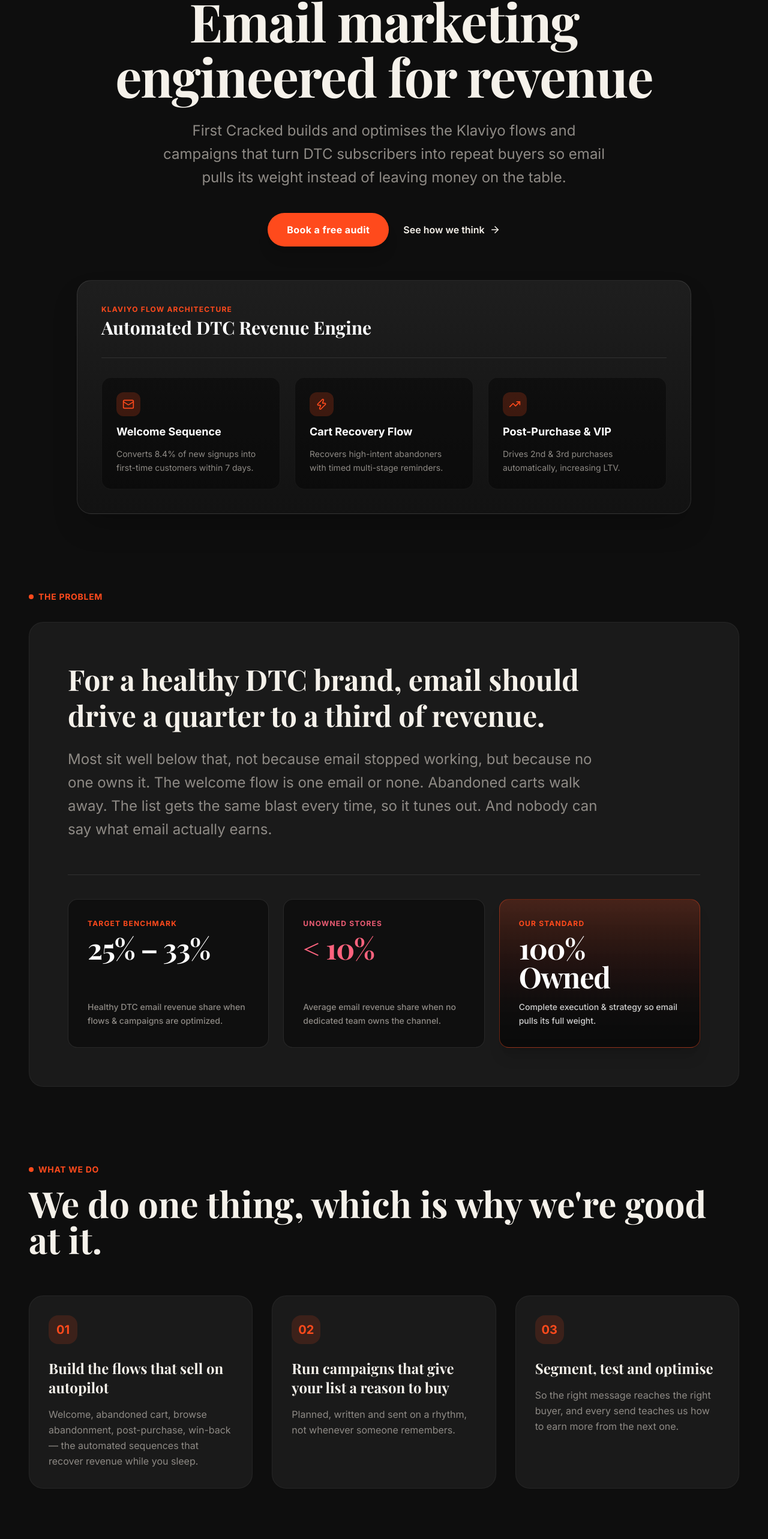
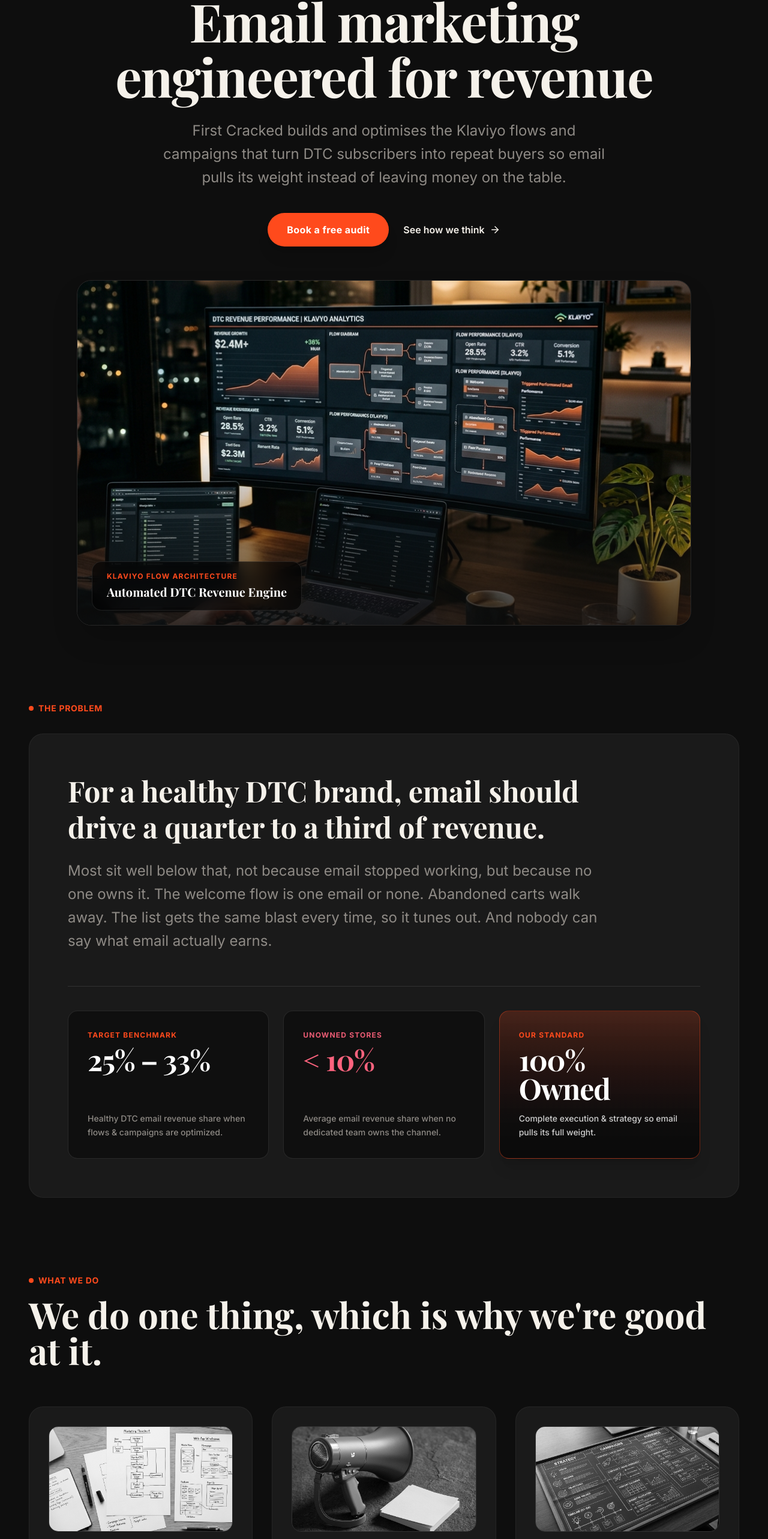
Before and after one commit to thedanielwilliams/firstcracked, a Next.js app: page / in a window 1280 px wide. Shown: the part 219-2785 px from the top of the page at 60% size. Built offline with nearby package versions, Linux system fonts and the light colour scheme; a web font is replaced by a local one.

Commit message:
Update offers pricing tiers to max out at

```diff
--- a/src/app/page.tsx
+++ b/src/app/page.tsx
@@ -1,19 +1,15 @@
 "use client"
 
 import * as React from "react"
+import Image from "next/image"
 import Link from "next/link"
 import { motion, Variants } from "framer-motion"
 import { Button } from "@/components/ui/button"
-import { ArrowRight, CheckCircle2, ChevronDown, Sparkles, Mail, Zap, Target, TrendingUp, ShieldCheck, UserCheck } from "lucide-react"
+import { ArrowRight, ChevronDown, Mail, Zap, TrendingUp } from "lucide-react"
 
 const FADE_UP: Variants = {
   hidden: { opacity: 0, y: 30 },
   visible: { opacity: 1, y: 0, transition: { duration: 0.6, ease: "easeOut" } }
-}
-
-const STAGGER: Variants = {
-  hidden: { opacity: 0 },
-  visible: { opacity: 1, transition: { staggerChildren: 0.12 } }
 }
 
 export default function Home() {
@@ -45,8 +41,8 @@
   const offers = [
     { title: "Free Audit", for: "See where email is losing you money", price: "Free", href: "/contact", highlight: false },
     { title: "Micro-offers", for: "Fix one specific flow, fast", price: "$400", href: "/micro-offers", highlight: false },
-    { title: "Core Flows Sprint (2 mo)", for: "Get your core email system built", price: "$3,000", href: "/services", highlight: true },
-    { title: "Email Revenue Programme (3 mo)", for: "Make email a top revenue channel", price: "$7,500", href: "/services", highlight: false }
+    { title: "Core Flows Sprint (2 mo)", for: "Get your core email system built", price: "$800", href: "/services", highlight: true },
+    { title: "Email Revenue Programme (3 mo)", for: "Make email a top revenue channel", price: "$1,500", href: "/services", highlight: false }
   ]
 
   return (
@@ -68,8 +64,6 @@
             />
           </svg>
         </div>
-
-
 
         <motion.h1
           initial="hidden"
@@ -110,44 +104,25 @@
           </Link>
         </motion.div>
 
-        {/* Hero Visual Mockup Card */}
+        {/* Hero Visual Image Banner */}
         <motion.div
-          initial={{ opacity: 0, y: 40 }}
-          animate={{ opacity: 1, y: 0 }}
+          initial={{ opacity: 0, scale: 0.96 }}
+          animate={{ opacity: 1, scale: 1 }}
           transition={{ delay: 0.4, duration: 0.8 }}
-          className="mt-14 w-full max-w-5xl rounded-3xl bg-gradient-to-b from-[#1E1E1E] to-[#121212] border border-white/10 p-6 md:p-10 shadow-2xl relative overflow-hidden text-left"
+          className="mt-14 w-full max-w-5xl rounded-3xl overflow-hidden relative aspect-[16/9] border border-white/10 shadow-2xl group"
         >
-          <div className="flex flex-col md:flex-row items-start md:items-center justify-between gap-6 pb-8 border-b border-white/10">
-            <div>
-              <div className="text-xs uppercase tracking-widest text-[var(--color-brand-accent)] font-bold mb-1">Klaviyo Flow Architecture</div>
-              <h3 className="text-2xl md:text-3xl font-bold font-heading text-white">Automated DTC Revenue Engine</h3>
-            </div>
-
-          </div>
-
-          <div className="grid grid-cols-1 md:grid-cols-3 gap-6 pt-8">
-            <div className="p-6 bg-black/40 rounded-2xl border border-white/5 space-y-3">
-              <div className="w-10 h-10 rounded-xl bg-[var(--color-brand-accent)]/20 text-[var(--color-brand-accent)] flex items-center justify-center">
-                <Mail size={20} />
-              </div>
-              <h4 className="font-bold text-white text-lg">Welcome Sequence</h4>
-              <p className="text-sm text-[var(--color-brand-gray-dark)] leading-relaxed">Converts 8.4% of new signups into first-time customers within 7 days.</p>
-            </div>
-
-            <div className="p-6 bg-black/40 rounded-2xl border border-white/5 space-y-3">
-              <div className="w-10 h-10 rounded-xl bg-[var(--color-brand-accent)]/20 text-[var(--color-brand-accent)] flex items-center justify-center">
-                <Zap size={20} />
-              </div>
-              <h4 className="font-bold text-white text-lg">Cart Recovery Flow</h4>
-              <p className="text-sm text-[var(--color-brand-gray-dark)] leading-relaxed">Recovers high-intent abandoners with timed multi-stage reminders.</p>
-            </div>
-
-            <div className="p-6 bg-black/40 rounded-2xl border border-white/5 space-y-3">
-              <div className="w-10 h-10 rounded-xl bg-[var(--color-brand-accent)]/20 text-[var(--color-brand-accent)] flex items-center justify-center">
-                <TrendingUp size={20} />
-              </div>
-              <h4 className="font-bold text-white text-lg">Post-Purchase & VIP</h4>
-              <p className="text-sm text-[var(--color-brand-gray-dark)] leading-relaxed">Drives 2nd & 3rd purchases automatically, increasing LTV.</p>
+          <div className="absolute inset-0 bg-gradient-to-t from-[#0E0E0E] via-transparent to-transparent z-10 pointer-events-none opacity-80"></div>
+          <Image
+            src="/dtc_analytics.png"
+            alt="DTC Email Marketing Analytics Workstation with Klaviyo Flows"
+            fill
+            className="object-cover transition-transform duration-700 group-hover:scale-105"
+            priority
+          />
+          <div className="absolute bottom-6 left-6 right-6 z-20 flex justify-between items-end">
+            <div className="text-left bg-black/60 backdrop-blur-md border border-white/10 px-6 py-4 rounded-2xl max-w-md">
+              <span className="text-xs uppercase tracking-widest text-[var(--color-brand-accent)] font-bold block mb-1">Klaviyo Flow Architecture</span>
+              <h3 className="text-xl font-bold font-heading text-white">Automated DTC Revenue Engine</h3>
             </div>
           </div>
         </motion.div>
@@ -224,16 +199,19 @@
         <div className="grid grid-cols-1 md:grid-cols-3 gap-8">
           <motion.div
             initial="hidden" whileInView="visible" viewport={{ once: true, margin: "-50px" }} variants={FADE_UP}
-            className="bg-[var(--color-brand-gray)] border border-white/5 rounded-3xl p-8 flex flex-col justify-between hover:border-[var(--color-brand-accent)]/40 transition-colors duration-300"
+            className="bg-[var(--color-brand-gray)] border border-white/5 rounded-3xl p-8 flex flex-col justify-between hover:border-[var(--color-brand-accent)]/40 transition-colors duration-300 group overflow-hidden"
           >
             <div>
-              <div className="w-12 h-12 rounded-2xl bg-[var(--color-brand-accent)]/15 text-[var(--color-brand-accent)] flex items-center justify-center mb-6 font-bold text-xl">
+              <div className="relative w-full h-44 rounded-2xl overflow-hidden mb-6 border border-white/10">
+                <Image src="/flowchart.png" alt="Email flows flowchart" fill className="object-cover grayscale group-hover:grayscale-0 transition-all duration-500" />
+              </div>
+              <div className="w-10 h-10 rounded-xl bg-[var(--color-brand-accent)]/15 text-[var(--color-brand-accent)] flex items-center justify-center mb-4 font-bold text-lg">
                 01
               </div>
-              <h3 className="text-2xl font-bold font-heading mb-4 text-[var(--color-brand-offwhite)]">
+              <h3 className="text-2xl font-bold font-heading mb-3 text-[var(--color-brand-offwhite)]">
                 Build the flows that sell on autopilot
               </h3>
-              <p className="text-[var(--color-brand-gray-dark)] leading-relaxed text-base">
+              <p className="text-[var(--color-brand-gray-dark)] leading-relaxed text-sm">
                 Welcome, abandoned cart, browse abandonment, post-purchase, win-back — the automated sequences that recover revenue while you sleep.
               </p>
             </div>
@@ -241,16 +219,19 @@
 
           <motion.div
             initial="hidden" whileInView="visible" viewport={{ once: true, margin: "-50px" }} variants={FADE_UP} transition={{ delay: 0.1 }}
-            className="bg-[var(--color-brand-gray)] border border-white/5 rounded-3xl p-8 flex flex-col justify-between hover:border-[var(--color-brand-accent)]/40 transition-colors duration-300"
+            className="bg-[var(--color-brand-gray)] border border-white/5 rounded-3xl p-8 flex flex-col justify-between hover:border-[var(--color-brand-accent)]/40 transition-colors duration-300 group overflow-hidden"
           >
             <div>
-              <div className="w-12 h-12 rounded-2xl bg-[var(--color-brand-accent)]/15 text-[var(--color-brand-accent)] flex items-center justify-center mb-6 font-bold text-xl">
+              <div className="relative w-full h-44 rounded-2xl overflow-hidden mb-6 border border-white/10">
+                <Image src="/megaphone.png" alt="Revenue campaigns" fill className="object-cover grayscale group-hover:grayscale-0 transition-all duration-500" />
+              </div>
+              <div className="w-10 h-10 rounded-xl bg-[var(--color-brand-accent)]/15 text-[var(--color-brand-accent)] flex items-center justify-center mb-4 font-bold text-lg">
                 02
               </div>
-              <h3 className="text-2xl font-bold font-heading mb-4 text-[var(--color-brand-offwhite)]">
+              <h3 className="text-2xl font-bold font-heading mb-3 text-[var(--color-brand-offwhite)]">
                 Run campaigns that give your list a reason to buy
               </h3>
-              <p className="text-[var(--color-brand-gray-dark)] leading-relaxed text-base">
+              <p className="text-[var(--color-brand-gray-dark)] leading-relaxed text-sm">
                 Planned, written and sent on a rhythm, not whenever someone remembers.
               </p>
             </div>
@@ -258,16 +239,19 @@
 
           <motion.div
             initial="hidden" whileInView="visible" viewport={{ once: true, margin: "-50px" }} variants={FADE_UP} transition={{ delay: 0.2 }}
-            className="bg-[var(--color-brand-gray)] border border-white/5 rounded-3xl p-8 flex flex-col justify-between hover:border-[var(--color-brand-accent)]/40 transition-colors duration-300"
+            className="bg-[var(--color-brand-gray)] border border-white/5 rounded-3xl p-8 flex flex-col justify-between hover:border-[var(--color-brand-accent)]/40 transition-colors duration-300 group overflow-hidden"
           >
             <div>
-              <div className="w-12 h-12 rounded-2xl bg-[var(--color-brand-accent)]/15 text-[var(--color-brand-accent)] flex items-center justify-center mb-6 font-bold text-xl">
+              <div className="relative w-full h-44 rounded-2xl overflow-hidden mb-6 border border-white/10">
+                <Image src="/blueprint.png" alt="Segment and test" fill className="object-cover grayscale group-hover:grayscale-0 transition-all duration-500" />
+              </div>
+              <div className="w-10 h-10 rounded-xl bg-[var(--color-brand-accent)]/15 text-[var(--color-brand-accent)] flex items-center justify-center mb-4 font-bold text-lg">
                 03
               </div>
-              <h3 className="text-2xl font-bold font-heading mb-4 text-[var(--color-brand-offwhite)]">
+              <h3 className="text-2xl font-bold font-heading mb-3 text-[var(--color-brand-offwhite)]">
                 Segment, test and optimise
               </h3>
-              <p className="text-[var(--color-brand-gray-dark)] leading-relaxed text-base">
+              <p className="text-[var(--color-brand-gray-dark)] leading-relaxed text-sm">
                 So the right message reaches the right buyer, and every send teaches us how to earn more from the next one.
               </p>
             </div>
@@ -275,30 +259,39 @@
         </div>
       </section>
 
-      {/* Proof — See How We Think Section */}
+      {/* Proof — See How We Think Section with Image */}
       <section className="px-6 md:px-12 max-w-7xl mx-auto w-full">
-        <div className="bg-[var(--color-brand-gray)] border border-white/5 rounded-3xl p-8 md:p-16 flex flex-col gap-10">
-          <div>
-            <div className="flex items-center gap-2 text-sm font-bold uppercase tracking-wider text-[var(--color-brand-accent)] mb-4">
+        <div className="bg-[var(--color-brand-gray)] border border-white/5 rounded-3xl p-8 md:p-14 grid grid-cols-1 lg:grid-cols-12 gap-12 items-center">
+          <div className="lg:col-span-7 space-y-6">
+            <div className="flex items-center gap-2 text-sm font-bold uppercase tracking-wider text-[var(--color-brand-accent)]">
               <span className="w-2 h-2 rounded-full bg-[var(--color-brand-accent)]"></span>
               Proof — see how we think
             </div>
-            <h2 className="text-3xl md:text-5xl font-heading font-bold text-[var(--color-brand-offwhite)] mb-6">
+            <h2 className="text-3xl md:text-5xl font-heading font-bold text-[var(--color-brand-offwhite)] leading-tight">
               We're a young studio, so we'll show you rather than tell you.
             </h2>
-            <p className="text-lg md:text-xl text-[var(--color-brand-gray-dark)] leading-relaxed max-w-4xl">
+            <p className="text-lg text-[var(--color-brand-gray-dark)] leading-relaxed">
               Every week we tear down a real DTC brand's email, we sign up, we abandon a cart, we screenshot what arrives, and we break down exactly what's costing them revenue and what we'd do instead. No theory, no fluff. If you want to know whether we understand your email before you spend a penny, read one.
+            </p>
+
+            <div className="pt-2">
+              <Button asChild size="lg" className="bg-[var(--color-brand-accent)] text-white hover:bg-[var(--color-brand-blue-dark)] rounded-full font-bold px-8">
+                <Link href="/teardowns">Browse the teardowns →</Link>
+              </Button>
+            </div>
+
+            <p className="pt-4 text-xs text-[var(--color-brand-gray-dark)] leading-relaxed border-t border-white/10">
+              Behind the scenes, the email work we've run for brands has performed well — strong open and click-through, and sequences that pulled their weight in real launches. We keep client specifics private, but we're happy to talk you through what we did on a call.
             </p>
           </div>
 
-          <div>
-            <Button asChild size="lg" className="bg-[var(--color-brand-accent)] text-white hover:bg-[var(--color-brand-blue-dark)] rounded-full font-bold px-8">
-              <Link href="/teardowns">Browse the teardowns →</Link>
-            </Button>
-          </div>
-
-          <div className="pt-8 border-t border-white/10 text-sm md:text-base text-[var(--color-brand-gray-dark)] leading-relaxed max-w-4xl">
-            Behind the scenes, the email work we've run for brands has performed well — strong open and click-through, and sequences that pulled their weight in real launches. We keep client specifics private, but we're happy to talk you through what we did on a call.
+          <div className="lg:col-span-5 relative aspect-[4/3] rounded-2xl overflow-hidden border border-white/10 shadow-2xl group">
+            <Image
+              src="/teardown_wall.png"
+              alt="Email Teardown analysis wall with flow diagrams"
+              fill
+              className="object-cover group-hover:scale-105 transition-transform duration-500"
+            />
           </div>
         </div>
       </section>
@@ -415,10 +408,10 @@
         </div>
       </section>
 
-      {/* Who's Behind It Section */}
+      {/* Who's Behind It Section with Team Image */}
       <section className="px-6 md:px-12 max-w-7xl mx-auto w-full">
-        <div className="bg-[var(--color-brand-gray)] border border-white/5 rounded-3xl p-8 md:p-16">
-          <div className="max-w-4xl space-y-6">
+        <div className="bg-[var(--color-brand-gray)] border border-white/5 rounded-3xl p-8 md:p-14 grid grid-cols-1 lg:grid-cols-12 gap-10 items-center">
+          <div className="lg:col-span-7 space-y-6">
             <div className="flex items-center gap-2 text-sm font-bold uppercase tracking-wider text-[var(--color-brand-accent)]">
               <span className="w-2 h-2 rounded-full bg-[var(--color-brand-accent)]"></span>
               Who's behind it
@@ -428,11 +421,11 @@
               First Cracked is Zahra and Daniel
             </h2>
 
-            <p className="text-lg md:text-xl text-[var(--color-brand-gray-dark)] leading-relaxed font-sans">
+            <p className="text-lg text-[var(--color-brand-gray-dark)] leading-relaxed font-sans">
               Two email specialists with around four years each running email across Klaviyo, Shopify, ConvertKit and Mailchimp. No account managers, no juniors. The two people you hire are the two people doing the work.
             </p>
 
-            <div className="pt-4">
+            <div className="pt-2">
               <Link
                 href="/about"
                 className="inline-flex items-center gap-2 text-base font-bold text-[var(--color-brand-accent)] hover:underline"
@@ -440,6 +433,15 @@
                 More about us →
               </Link>
             </div>
+          </div>
+
+          <div className="lg:col-span-5 relative aspect-[4/3] rounded-2xl overflow-hidden border border-white/10 shadow-2xl group">
+            <Image
+              src="/team.png"
+              alt="First Cracked operators Zahra and Daniel"
+              fill
+              className="object-cover grayscale group-hover:grayscale-0 transition-all duration-500"
+            />
           </div>
         </div>
       </section>
--- a/src/app/services/page.tsx
+++ b/src/app/services/page.tsx
@@ -23,7 +23,7 @@
       title: "Core Flows Sprint",
       duration: "2 Months",
       for: "Get your core email system built",
-      price: "$3,000",
+      price: "$800",
       desc: "A dedicated two-month sprint to build, set up, and launch your automated Klaviyo revenue engine across all core sequences.",
       cta: "Start a sprint"
     },
@@ -31,7 +31,7 @@
       title: "Email Revenue Programme",
       duration: "3 Months",
       for: "Make email a top revenue channel",
-      price: "$7,500",
+      price: "$1,500",
       desc: "Comprehensive programme combining core flows, active campaign management, segmentation, deliverability, and ongoing testing to drive 25-33% of store revenue.",
       cta: "Apply for programme"
     }
```
Also changed, not shown: public/dtc_analytics.png (added), public/teardown_wall.png (added).
